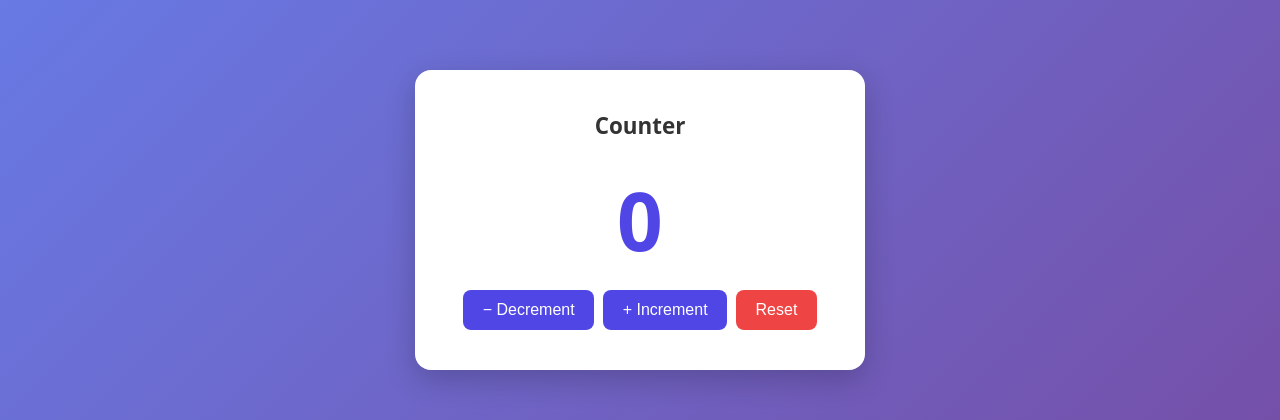
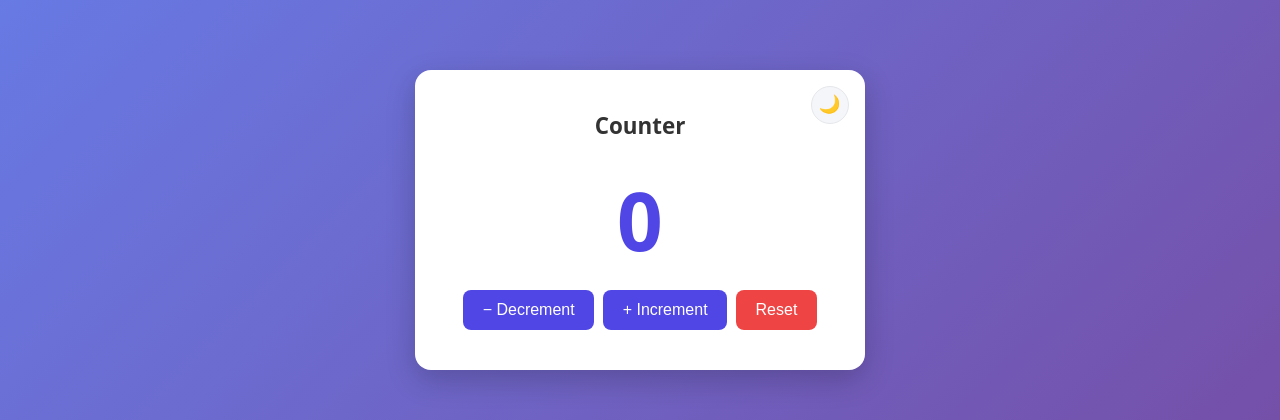
Before and after one commit to anushaviswanathan2002/Counter-app, a React (Vite) app: page / in a window 1280 px wide. Shown: the part 180-600 px from the top of the page. Built offline with nearby package versions, Linux system fonts and the light colour scheme.

Commit message:
feat(counter): add dark mode toggle with persisted preference

```diff
--- a/src/App.jsx
+++ b/src/App.jsx
@@ -1,21 +1,39 @@
 import { useState, useEffect } from 'react';
 
 const STORAGE_KEY = 'counter-value';
+const THEME_KEY = 'counter-theme';
 
 function loadCount() {
   const stored = parseInt(localStorage.getItem(STORAGE_KEY) || '0', 10);
   return Number.isNaN(stored) ? 0 : stored;
 }
 
+function loadTheme() {
+  return localStorage.getItem(THEME_KEY) === 'dark';
+}
+
 export default function App() {
   const [count, setCount] = useState(loadCount);
+  const [dark, setDark] = useState(loadTheme);
 
   useEffect(() => {
     localStorage.setItem(STORAGE_KEY, String(count));
   }, [count]);
 
+  useEffect(() => {
+    document.body.classList.toggle('dark', dark);
+    localStorage.setItem(THEME_KEY, dark ? 'dark' : 'light');
+  }, [dark]);
+
   return (
     <div className="app">
+      <button
+        className="theme-toggle"
+        onClick={() => setDark((d) => !d)}
+        aria-label="Toggle dark mode"
+      >
+        {dark ? '☀️' : '🌙'}
+      </button>
       <h1>Counter</h1>
       <div className="count">{count}</div>
       <div className="buttons">
--- a/src/index.css
+++ b/src/index.css
@@ -7,6 +7,11 @@ body {
   display: flex;
   align-items: center;
   justify-content: center;
+  transition: background 0.25s, color 0.25s;
+}
+body.dark {
+  background: linear-gradient(135deg, #1a1d23, #2d3142);
+  color: #e4e6eb;
 }
 #root { display: flex; align-items: center; justify-content: center; }
 .app {
@@ -16,8 +21,35 @@ body {
   box-shadow: 0 10px 30px rgba(0, 0, 0, 0.2);
   text-align: center;
   min-width: 320px;
+  position: relative;
 }
+body.dark .app {
+  background: #252932;
+  box-shadow: 0 10px 30px rgba(0, 0, 0, 0.5);
+}
+
+.theme-toggle {
+  position: absolute;
+  top: 1rem;
+  right: 1rem;
+  width: 38px;
+  height: 38px;
+  border-radius: 50%;
+  border: 1px solid #e5e7eb;
+  background: #f5f6fa;
+  font-size: 1.1rem;
+  padding: 0;
+  cursor: pointer;
+}
+.theme-toggle:hover { background: #eceef5; }
+body.dark .theme-toggle {
+  background: #2d3139;
+  border-color: #3d4149;
+}
+body.dark .theme-toggle:hover { background: #3a3f48; }
+
 h1 { margin: 0 0 1.5rem; font-size: 1.4rem; color: #333; }
+body.dark h1 { color: #e4e6eb; }
 .count {
   font-size: 5rem;
   font-weight: 700;
@@ -25,6 +57,7 @@ h1 { margin: 0 0 1.5rem; font-size: 1.4rem; color: #333; }
   margin: 1rem 0;
   font-variant-numeric: tabular-nums;
 }
+body.dark .count { color: #8b7df0; }
 .buttons {
   display: flex;
   gap: 0.6rem;
```
